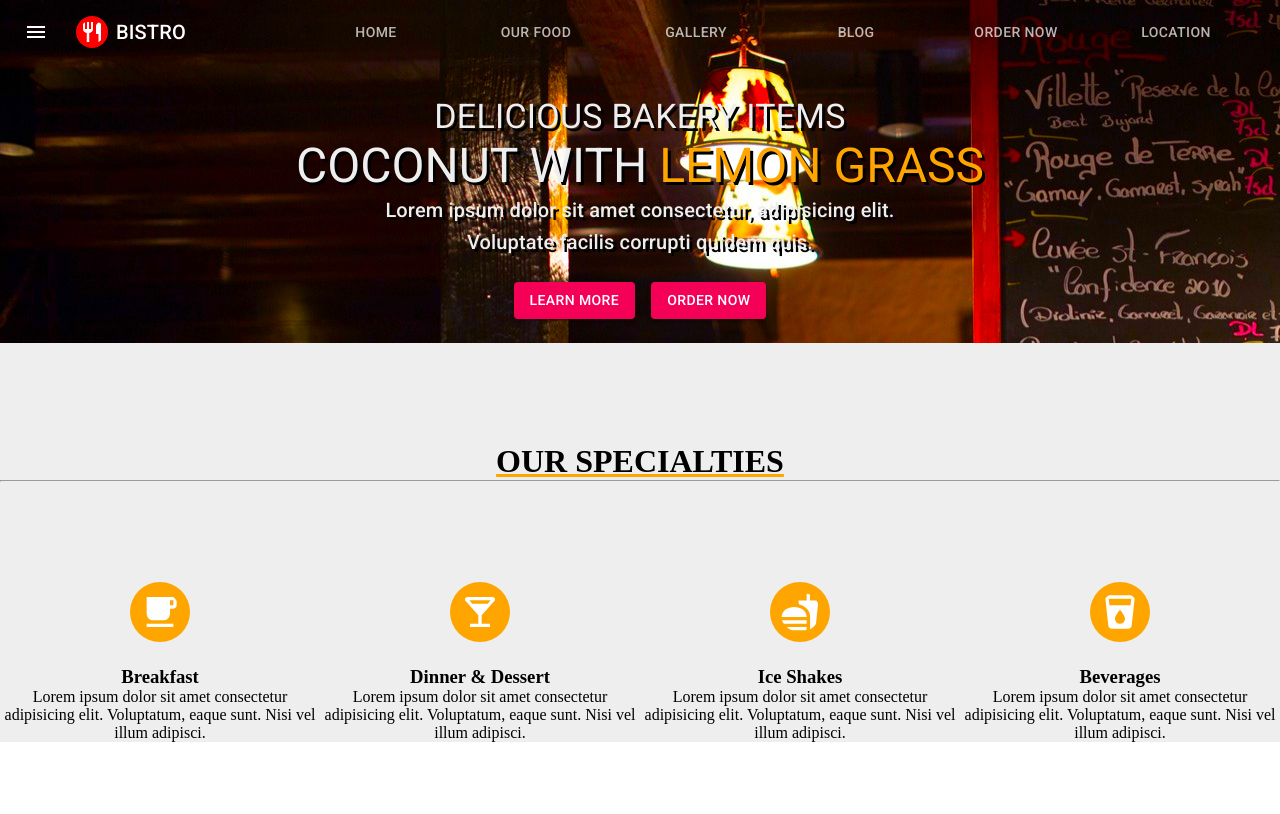
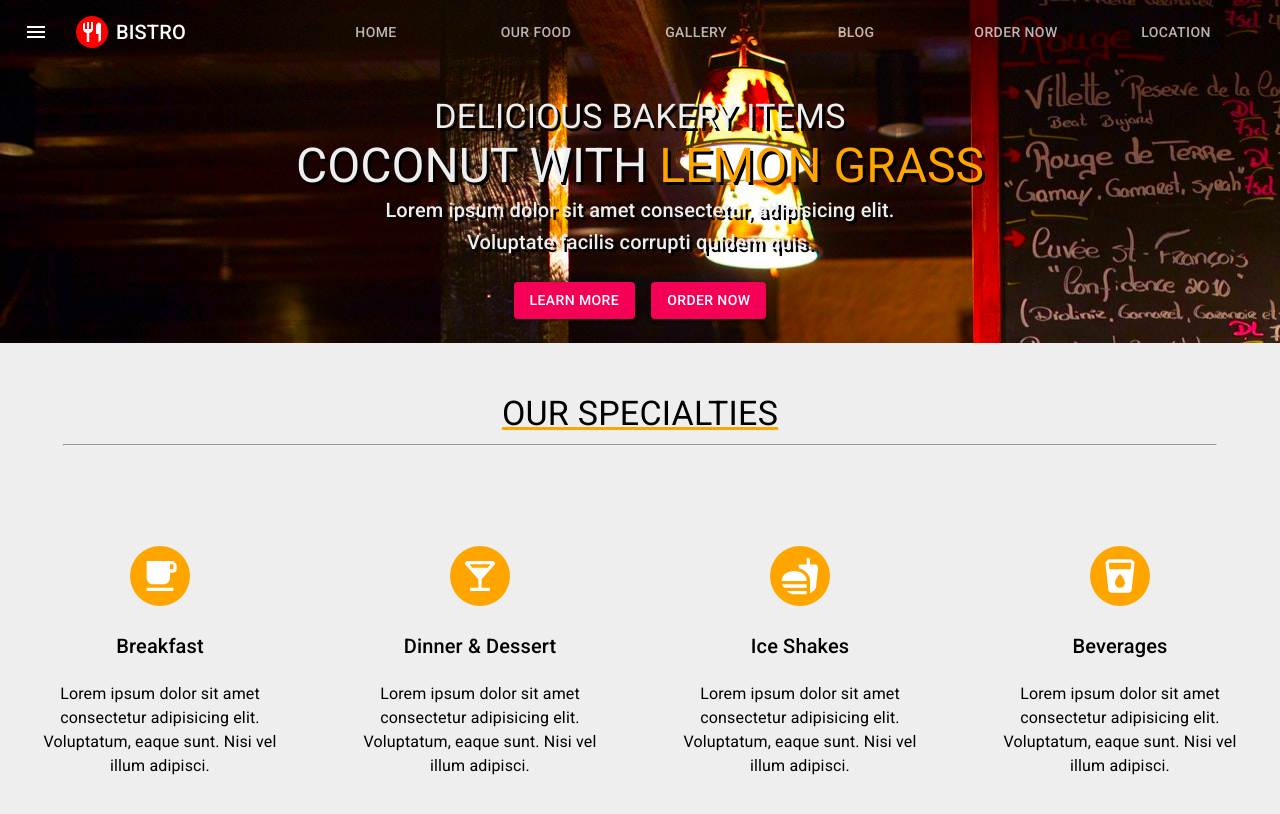
Before and after one commit to ginohagad/bistro, a React (Create React App) app: page / in a window 1280 px wide. Shown: the top 814 px of the page. Built offline with nearby package versions, Linux system fonts and the light colour scheme.

Commit message:
Updated specialties text to material ui typography.

```diff
--- a/src/components/Home/Specialties/Specialties.js
+++ b/src/components/Home/Specialties/Specialties.js
@@ -1,6 +1,7 @@
 import React from 'react'
 import styles from './Specialties.module.css'
 import { makeStyles } from '@material-ui/core/styles'
+import { Typography } from '@material-ui/core'
 import FreeBreakfastIcon from '@material-ui/icons/FreeBreakfast';
 import LocalBarIcon from '@material-ui/icons/LocalBar';
 import FastfoodIcon from '@material-ui/icons/Fastfood';
@@ -25,28 +26,28 @@ const Specialties = () => {
 
   return (
     <div className={styles.container}>
-      <h1 className={`${styles.title} ${styles.center}`}>Our Specialties</h1>
-      <hr />
+      <Typography variant="h4" className={`${styles.title} ${styles.center}`}>Our Specialties</Typography>
+      <hr className={styles.line} />
       <div className={styles.boxes}>
         <div className={styles.box}>
           <FreeBreakfastIcon className={classes.icons} />
-          <h3 className={styles.center}>Breakfast</h3>
-          <p className={styles.center}>Lorem ipsum dolor sit amet consectetur adipisicing elit. Voluptatum, eaque sunt. Nisi vel illum adipisci.</p>
+          <Typography variant="h6" className={`${styles.categoryTitle} ${styles.center}`}>Breakfast</Typography>
+          <Typography paragraph className={styles.center}>Lorem ipsum dolor sit amet consectetur adipisicing elit. Voluptatum, eaque sunt. Nisi vel illum adipisci.</Typography>
         </div>
         <div className={styles.box}>
           <LocalBarIcon className={classes.icons} />
-          <h3 className={styles.center}>Dinner & Dessert</h3>
-          <p className={styles.center}>Lorem ipsum dolor sit amet consectetur adipisicing elit. Voluptatum, eaque sunt. Nisi vel illum adipisci.</p>
+          <Typography variant="h6" className={`${styles.categoryTitle} ${styles.center}`}>Dinner & Dessert</Typography>
+          <Typography paragraph className={styles.center}>Lorem ipsum dolor sit amet consectetur adipisicing elit. Voluptatum, eaque sunt. Nisi vel illum adipisci.</Typography>
         </div>
         <div className={styles.box}>
           <FastfoodIcon className={classes.icons} />
-          <h3 className={styles.center}>Ice Shakes</h3>
-          <p className={styles.center}>Lorem ipsum dolor sit amet consectetur adipisicing elit. Voluptatum, eaque sunt. Nisi vel illum adipisci.</p>
+          <Typography variant="h6" className={`${styles.categoryTitle} ${styles.center}`}>Ice Shakes</Typography>
+          <Typography paragraph className={styles.center}>Lorem ipsum dolor sit amet consectetur adipisicing elit. Voluptatum, eaque sunt. Nisi vel illum adipisci.</Typography>
         </div>
         <div className={styles.box}>
           <LocalDrinkIcon className={classes.icons} />
-          <h3 className={styles.center}>Beverages</h3>
-          <p className={styles.center}>Lorem ipsum dolor sit amet consectetur adipisicing elit. Voluptatum, eaque sunt. Nisi vel illum adipisci.</p>
+          <Typography variant="h6" className={`${styles.categoryTitle} ${styles.center}`}>Beverages</Typography>
+          <Typography paragraph className={styles.center}>Lorem ipsum dolor sit amet consectetur adipisicing elit. Voluptatum, eaque sunt. Nisi vel illum adipisci.</Typography>
         </div>
       </div>
     </div>
--- a/src/components/Home/Specialties/Specialties.module.css
+++ b/src/components/Home/Specialties/Specialties.module.css
@@ -13,14 +13,24 @@
 .box {
   display: inline-block;
   text-align: center;
-  margin-top: 100px;
+  margin: 100px 0;
+  padding: 0 30px;
 }
 
 .title {
   text-transform: uppercase;
-  margin-top: 50px;
   text-decoration: underline;
   text-decoration-color: orange;
+  margin-bottom: 10px !important;
+}
+
+.line {
+  margin: 0 auto;
+  width: 90%;
+}
+
+.categoryTitle {
+  margin-bottom: 20px !important;
 }
 
 
```
